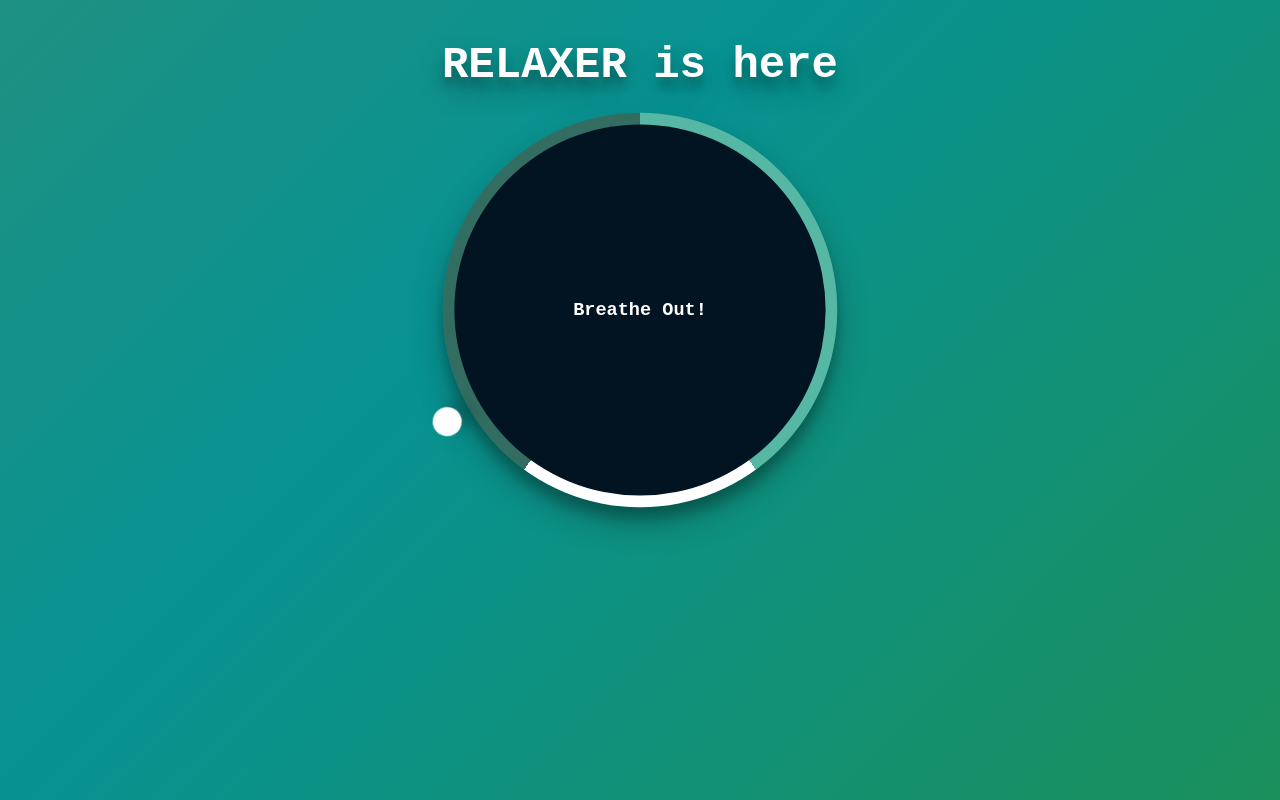
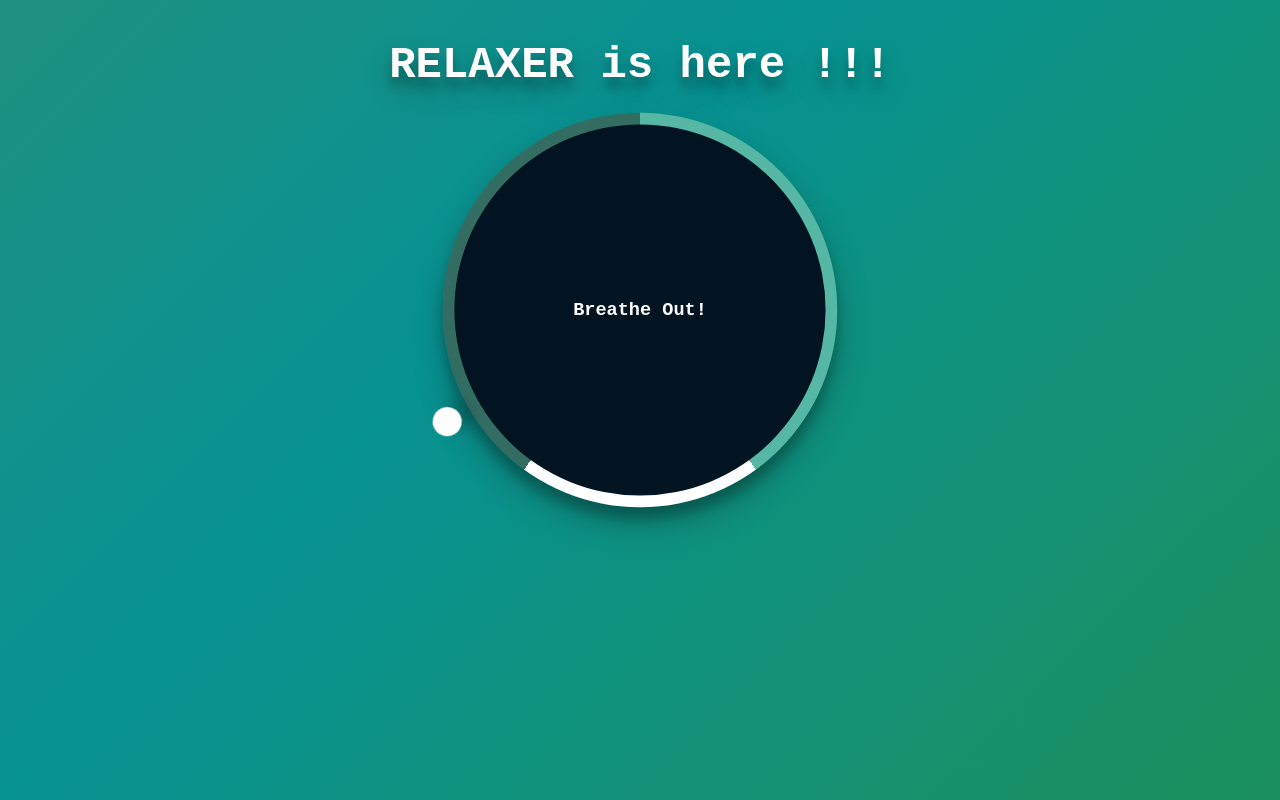
Before and after one commit to osamashaabann/background-generator, a plain HTML site: page index.html in a window 1280 px wide. Drawn offline with Linux system fonts and the light colour scheme.

Commit message:
I added the ! mark

```diff
--- a/index.html
+++ b/index.html
@@ -10,7 +10,7 @@
     </head>
     <body>
 
-        <h1>RELAXER is here</h1>
+        <h1>RELAXER is here !!!</h1>
 
         <div class="container">
 
```
